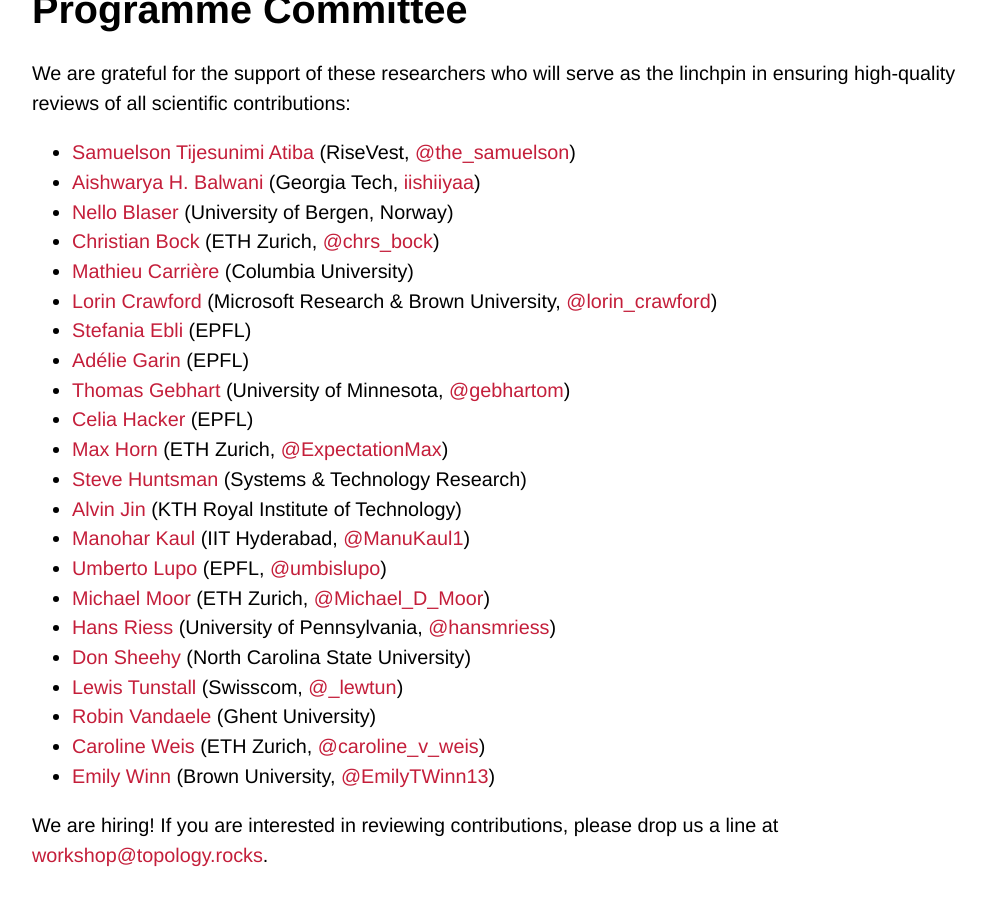
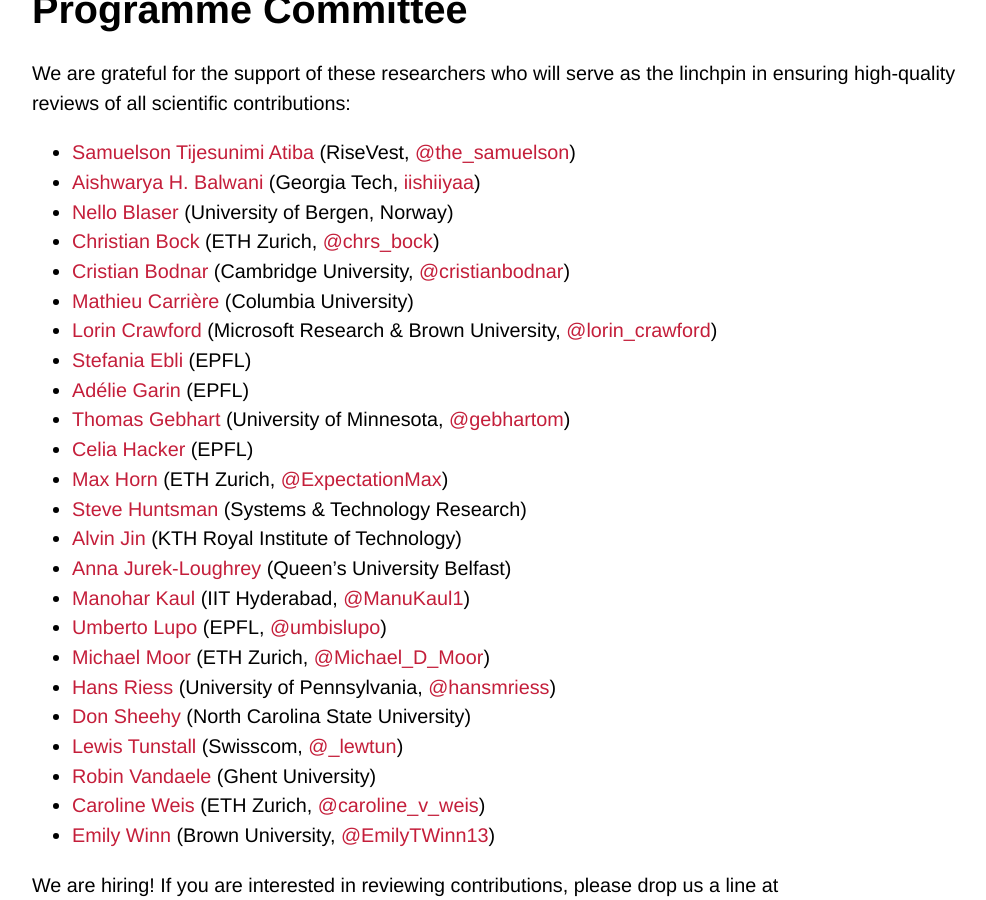
Before and after one commit to tda-in-ml/tda-in-ml.github.io, a Jekyll site: the page built from committee.md, in a window 1280 px wide and 900 px high, scrolled down 484 px. Shown: the whole window, without its empty margins (140-1126 px from the left). Built offline with Jekyll 4.4.1, drawn with Linux system fonts in a browser that asks for light colours; some web fonts are replaced; our own code applies the rules of GitHub Pages for plain Markdown files.

Commit message:
Extended programme committee page

```diff
--- a/committee.md
+++ b/committee.md
@@ -11,6 +11,7 @@ linchpin in ensuring high-quality reviews of all scientific contributions:
 - [Aishwarya H. Balwani](https://aishwaryahb.github.io) (Georgia Tech, [iishiiyaa](https://twitter.com/iishiiyaa))
 - [Nello Blaser](https://folk.uib.no/nbl003/index.html) (University of Bergen, Norway)
 - [Christian Bock](https://christian.bock.ml) (ETH Zurich, [@chrs_bock](https://twitter.com/chrs_bock))
+- [Cristian Bodnar](https://crisbodnar.github.io) (Cambridge University, [@cristianbodnar](https://twitter.com/cristianbodnar))
 - [Mathieu Carrière](https://mathieucarriere.github.io/website) (Columbia University)
 - [Lorin Crawford](https://vivo.brown.edu/display/lcrawfo1) (Microsoft Research & Brown University, [@lorin_crawford](https://twitter.com/lorin_crawford))
 - [Stefania Ebli](https://people.epfl.ch/stefania.ebli?lang=en) (EPFL)
@@ -20,6 +21,7 @@ linchpin in ensuring high-quality reviews of all scientific contributions:
 - [Max Horn](https://expectationmax.github.io) (ETH Zurich, [@ExpectationMax](https://twitter.com/ExpectationMax))
 - [Steve Huntsman](https://scholar.google.com/citations?user=MubPycgAAAAJ) (Systems & Technology Research)
 - [Alvin Jin](https://sites.google.com/view/alvinjin) (KTH Royal Institute of Technology)
+- [Anna Jurek-Loughrey](https://pure.qub.ac.uk/en/persons/anna-jurek-loughrey) (Queen's University Belfast)
 - [Manohar Kaul](https://iith.ac.in/~mkaul) (IIT Hyderabad, [@ManuKaul1](https://twitter.com/ManuKaul1))
 - [Umberto Lupo](https://github.com/ulupo) (EPFL, [@umbislupo](https://twitter.com/umbislupo))
 - [Michael Moor](https://www.michaelmoor.ml/) (ETH Zurich, [@Michael_D_Moor](https://twitter.com/Michael_D_Moor))
```
